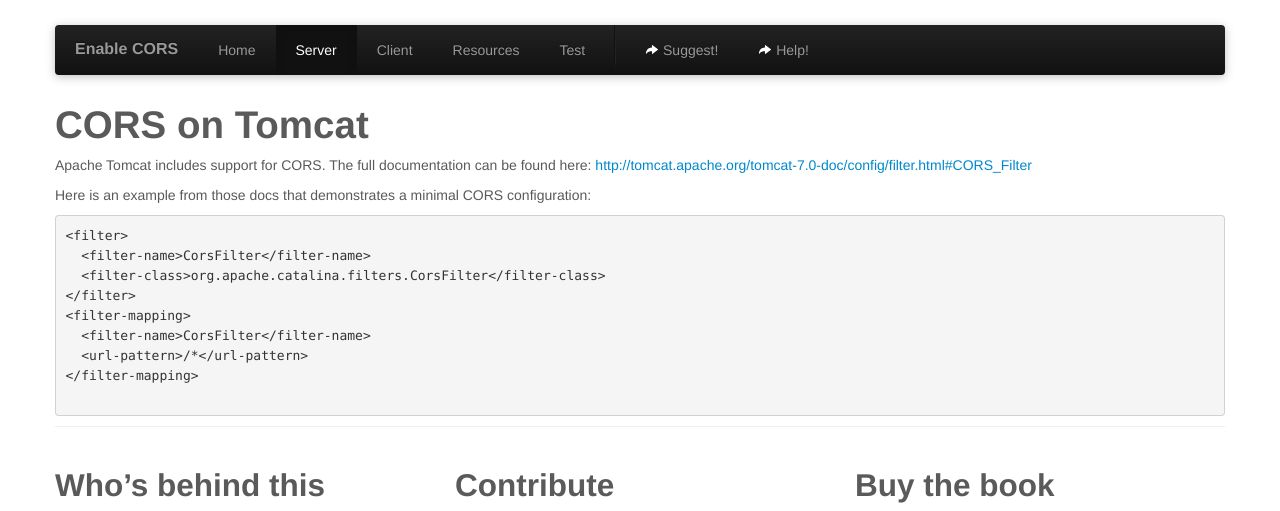
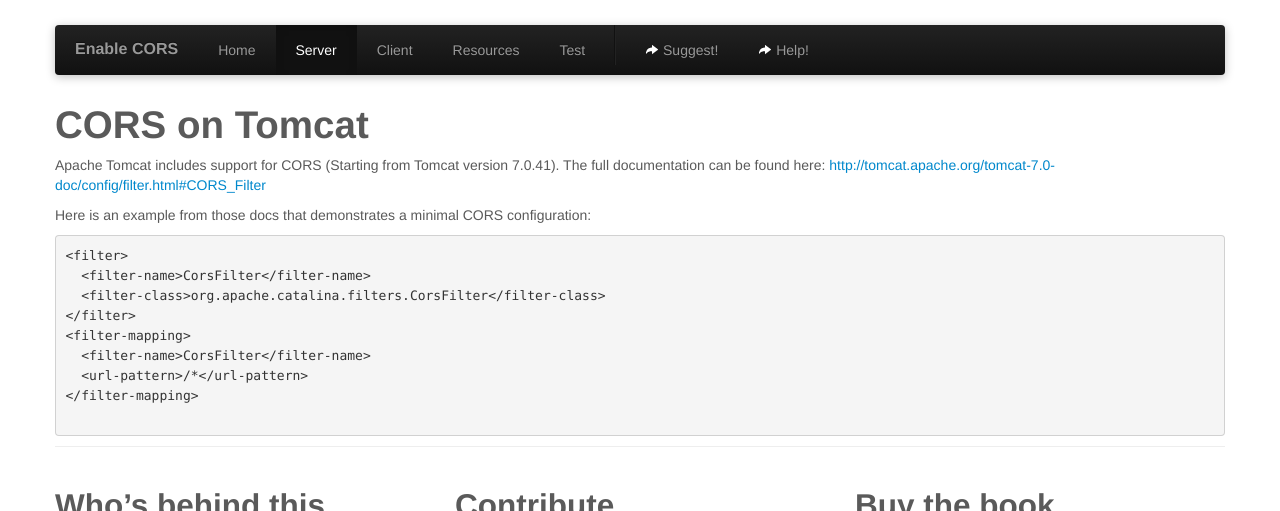
Before and after one commit to monsur/enable-cors.org, a Jekyll site: the page built from server_tomcat.html, in a window 1280 px wide, cut to the strip 0-511 px from the top of the page. Built offline with Jekyll 4.4.1, drawn with Linux system fonts in a browser that asks for light colours.

Commit message:
Added Tomcat version info

```diff
--- a/server_tomcat.html
+++ b/server_tomcat.html
@@ -6,7 +6,7 @@
 	<div class="container">
 		<section>
 		<h1>CORS on Tomcat</h1>
-		<p>Apache Tomcat includes support for CORS. The full documentation can be found here: <a href="http://tomcat.apache.org/tomcat-7.0-doc/config/filter.html#CORS_Filter">http://tomcat.apache.org/tomcat-7.0-doc/config/filter.html#CORS_Filter</a></p>
+		<p>Apache Tomcat includes support for CORS (Starting from Tomcat version 7.0.41). The full documentation can be found here: <a href="http://tomcat.apache.org/tomcat-7.0-doc/config/filter.html#CORS_Filter">http://tomcat.apache.org/tomcat-7.0-doc/config/filter.html#CORS_Filter</a></p>
 		<p>Here is an example from those docs that demonstrates a minimal CORS configuration:</p>
 		<pre class="code">
 &lt;filter&gt;
```
